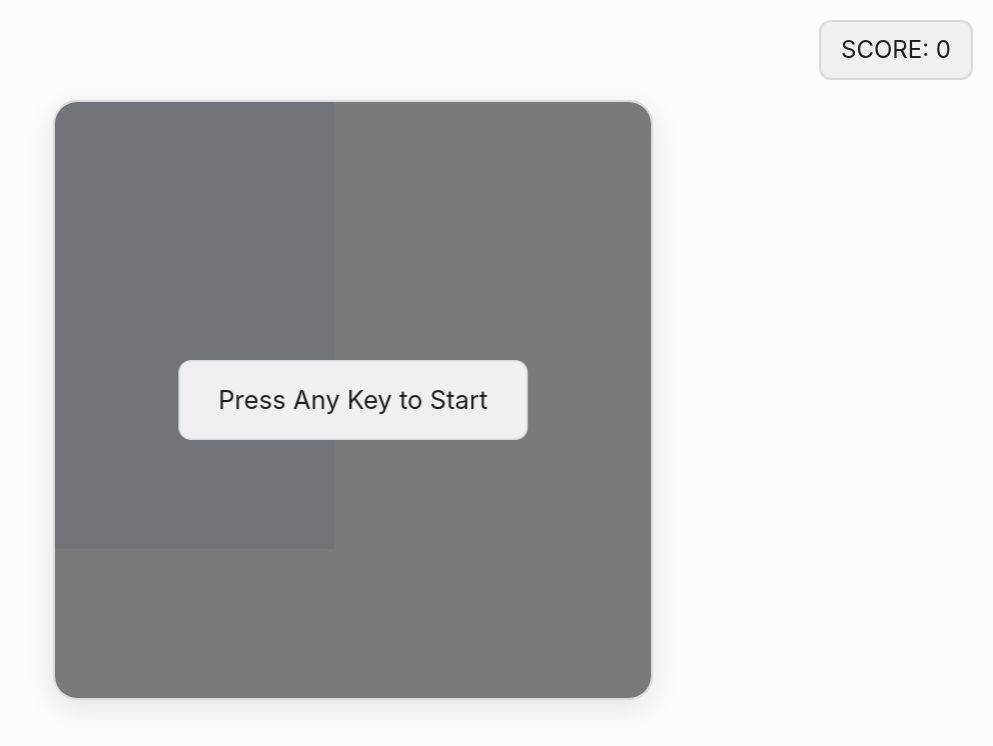
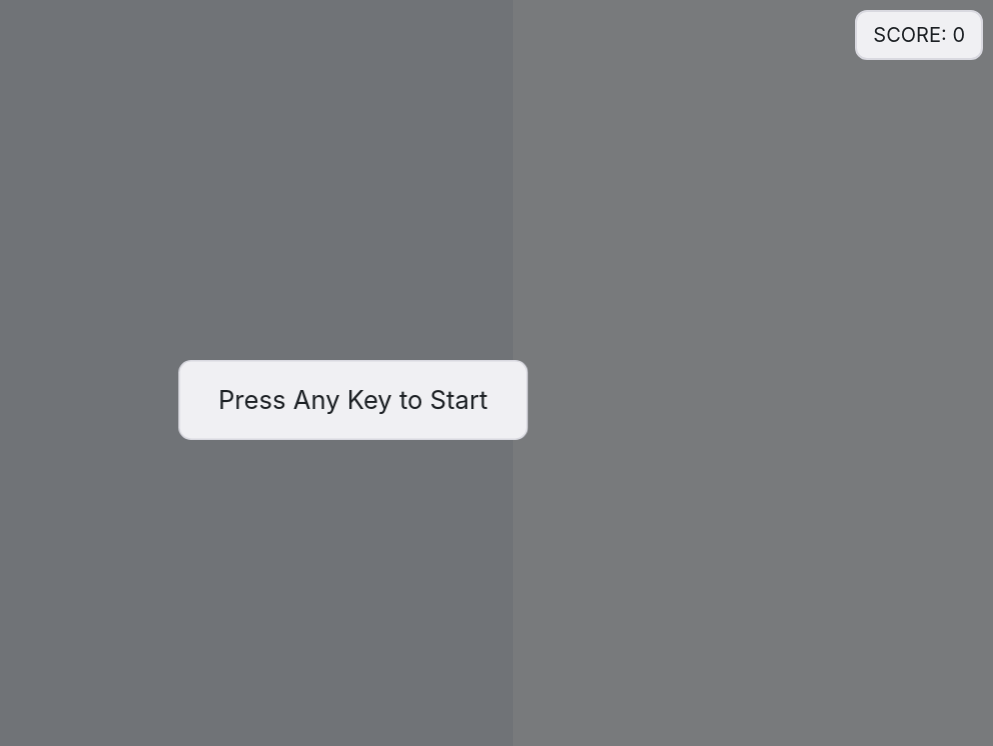
Before and after one commit to ms-tech-geek/classic-snake-game, a React (Vite) app: page / in a window 1280 px wide. Shown: the top 746 px of the page, without its empty margins (287-1280 px from the left). Built offline with nearby package versions, Linux system fonts and the light colour scheme.

Commit message:
Optimize game board and snake size

```diff
--- a/src/App.css
+++ b/src/App.css
@@ -4,24 +4,21 @@
 .game-container {
   position: relative;
   width: 100%;
-  min-height: 100vh;
-  padding: 20px;
+  height: 100dvh;
+  padding: 0;
   overflow: hidden;
   background: var(--slate-1);
   display: flex;
   justify-content: center;
-  align-items: center
+  align-items: center;
+  touch-action: none;
 }
 
 canvas {
   display: block;
-  width: min(95vw, 95vh, 600px);
-  height: min(95vw, 95vh, 600px);
+  width: 100%;
+  height: 100%;
   aspect-ratio: 1;
-  border-radius: 24px;
-  box-shadow: 0 8px 32px rgba(0, 0, 0, 0.1);
-  background: var(--slate-2);
-  border: 2px solid var(--slate-6);
 }
 
 .game-over {
@@ -45,16 +42,16 @@ canvas {
 .score {
   color: var(--slate-12);
   position: absolute;
-  top: 20px;
-  right: 20px;
+  top: 10px;
+  right: 10px;
   font-size: 24px;
   font-family: 'Inter', system-ui, sans-serif;
   background: var(--slate-3);
-  padding: 10px 20px;
+  padding: 8px 16px;
   border-radius: 12px;
   border: 2px solid var(--slate-6);
   backdrop-filter: blur(8px);
-  font-size: clamp(16px, 5vw, 24px);
+  font-size: clamp(14px, 4vw, 20px);
 }
 
 @keyframes fadeIn {
--- a/src/hooks/useGame.ts
+++ b/src/hooks/useGame.ts
@@ -22,10 +22,10 @@ export function useGame(context: CanvasRenderingContext2D | null, dimensions: Di
 
   const snakeRef = useRef(new Snake())
   const levelRef = useRef(new Level(
-    20, // Fixed number of tiles for consistent gameplay
-    20,
-    Math.floor(Math.min(dimensions.width, dimensions.height, 600) / 20),
-    Math.floor(Math.min(dimensions.width, dimensions.height, 600) / 20)
+    25, // More grid cells for smaller snake
+    25,
+    Math.floor(Math.min(dimensions.width, dimensions.height) / 25),
+    Math.floor(Math.min(dimensions.width, dimensions.height) / 25)
   ))
   const imageRef = useRef<HTMLImageElement>()
 
@@ -66,7 +66,7 @@ export function useGame(context: CanvasRenderingContext2D | null, dimensions: Di
     const snake = snakeRef.current
     const level = levelRef.current
 
-    snake.init(5, 5, 1, 8, 4) // Adjusted starting position and speed
+    snake.init(12, 12, 1, 7, 3) // Centered in 25x25 grid, slightly faster for better gameplay
     level.generate()
     addApple()
 
```
